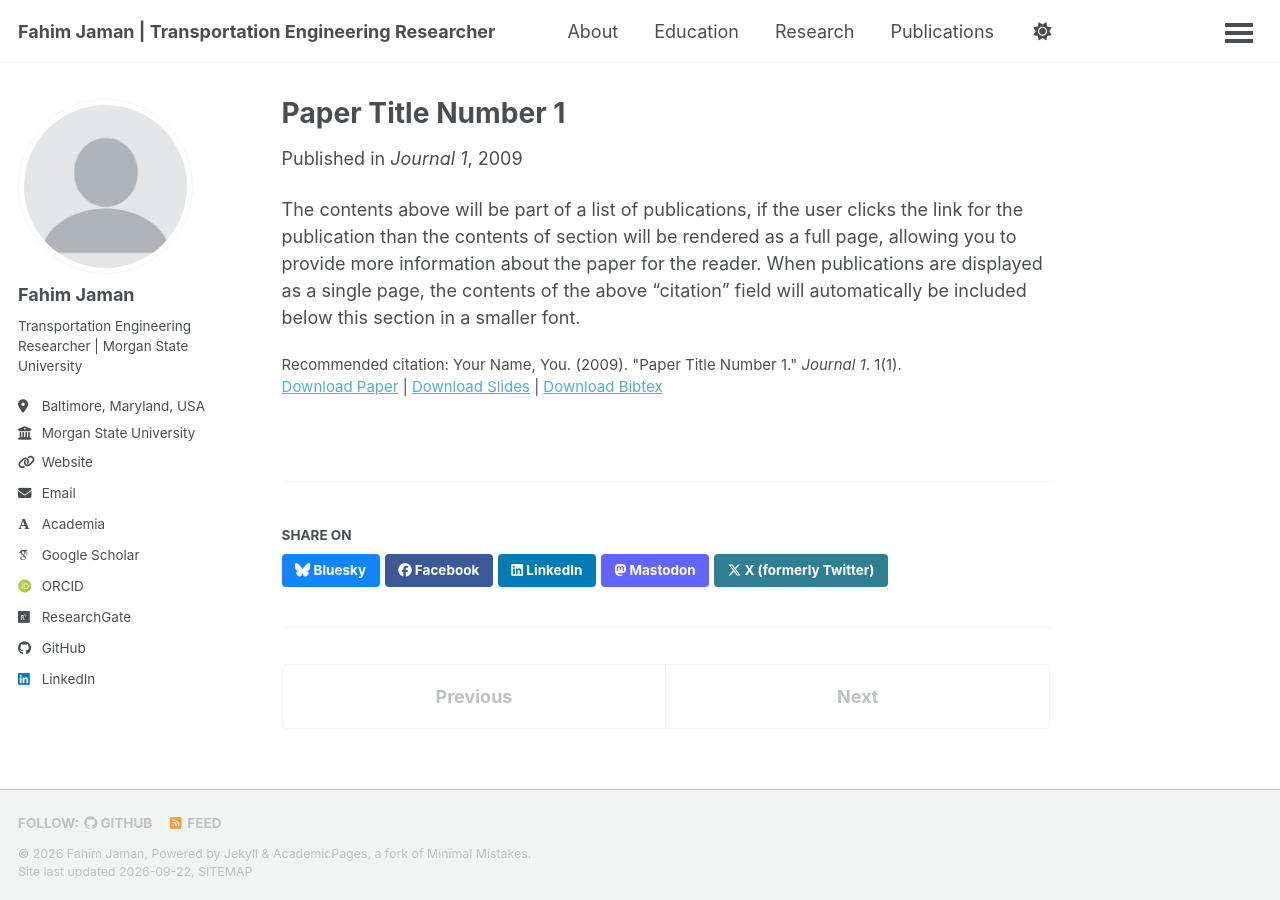
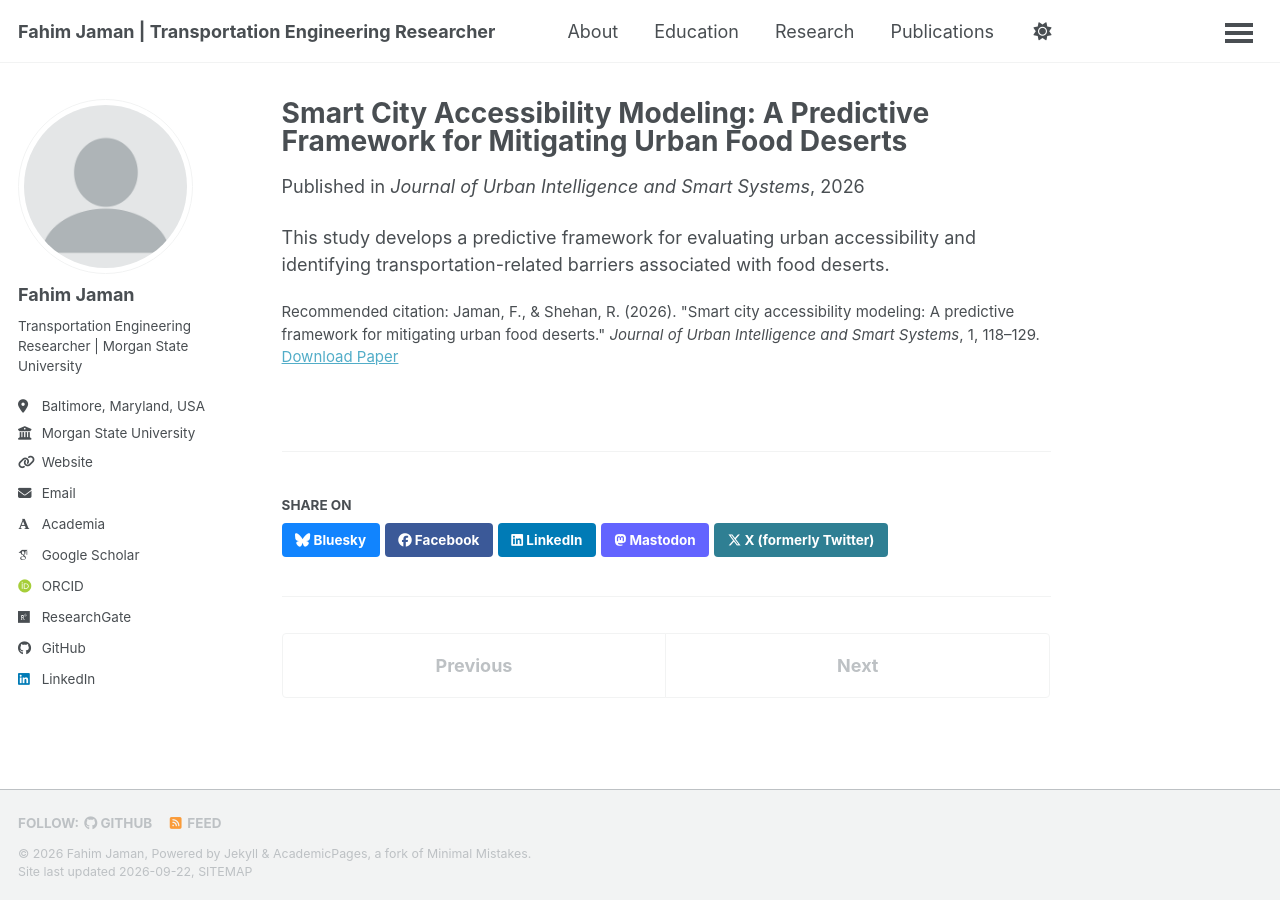
Before and after one commit to fahimjaman/111, a Jekyll site: the page built from _publications/2009-10-01-paper-title-number-1.md, in a window 1280 px wide. Built offline with Jekyll 4.4.1, drawn with Linux system fonts in a browser that asks for light colours; some web fonts are replaced; a script that is not in the unit is left out.

Commit message:
Replace template content with Fahim Jaman academic profile

```diff
--- a/_publications/2009-10-01-paper-title-number-1.md
+++ b/_publications/2009-10-01-paper-title-number-1.md
@@ -1,14 +1,12 @@
 ---
-title: "Paper Title Number 1"
+title: "Smart City Accessibility Modeling: A Predictive Framework for Mitigating Urban Food Deserts"
 collection: publications
 category: manuscripts
-permalink: /publication/2009-10-01-paper-title-number-1
-excerpt: 'This paper is about the number 1. The number 2 is left for future work.'
-date: 2009-10-01
-venue: 'Journal 1'
-slidesurl: 'https://academicpages.github.io/files/slides1.pdf'
-paperurl: 'https://academicpages.github.io/files/paper1.pdf'
-bibtexurl: 'https://academicpages.github.io/files/bibtex1.bib'
-citation: 'Your Name, You. (2009). &quot;Paper Title Number 1.&quot; <i>Journal 1</i>. 1(1).'
+permalink: /publication/smart-city-accessibility-modeling/
+date: 2026-08-01
+venue: "Journal of Urban Intelligence and Smart Systems"
+paperurl: "https://juiss.org/index.php/juiss/article/view/324"
+citation: 'Jaman, F., & Shehan, R. (2026). "Smart city accessibility modeling: A predictive framework for mitigating urban food deserts." <i>Journal of Urban Intelligence and Smart Systems</i>, 1, 118–129.'
 ---
-The contents above will be part of a list of publications, if the user clicks the link for the publication than the contents of section will be rendered as a full page, allowing you to provide more information about the paper for the reader. When publications are displayed as a single page, the contents of the above "citation" field will automatically be included below this section in a smaller font.
+
+This study develops a predictive framework for evaluating urban accessibility and identifying transportation-related barriers associated with food deserts.
```
